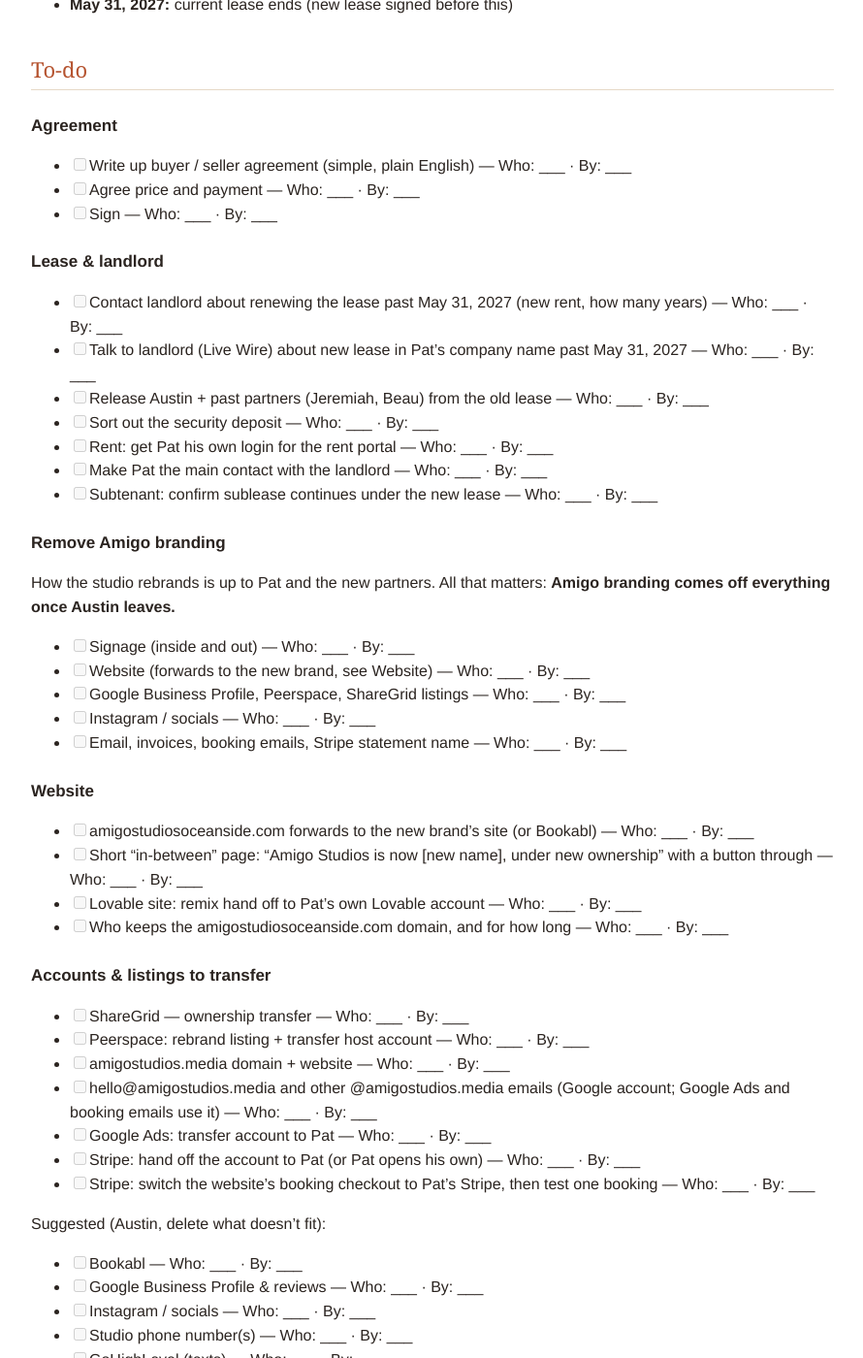
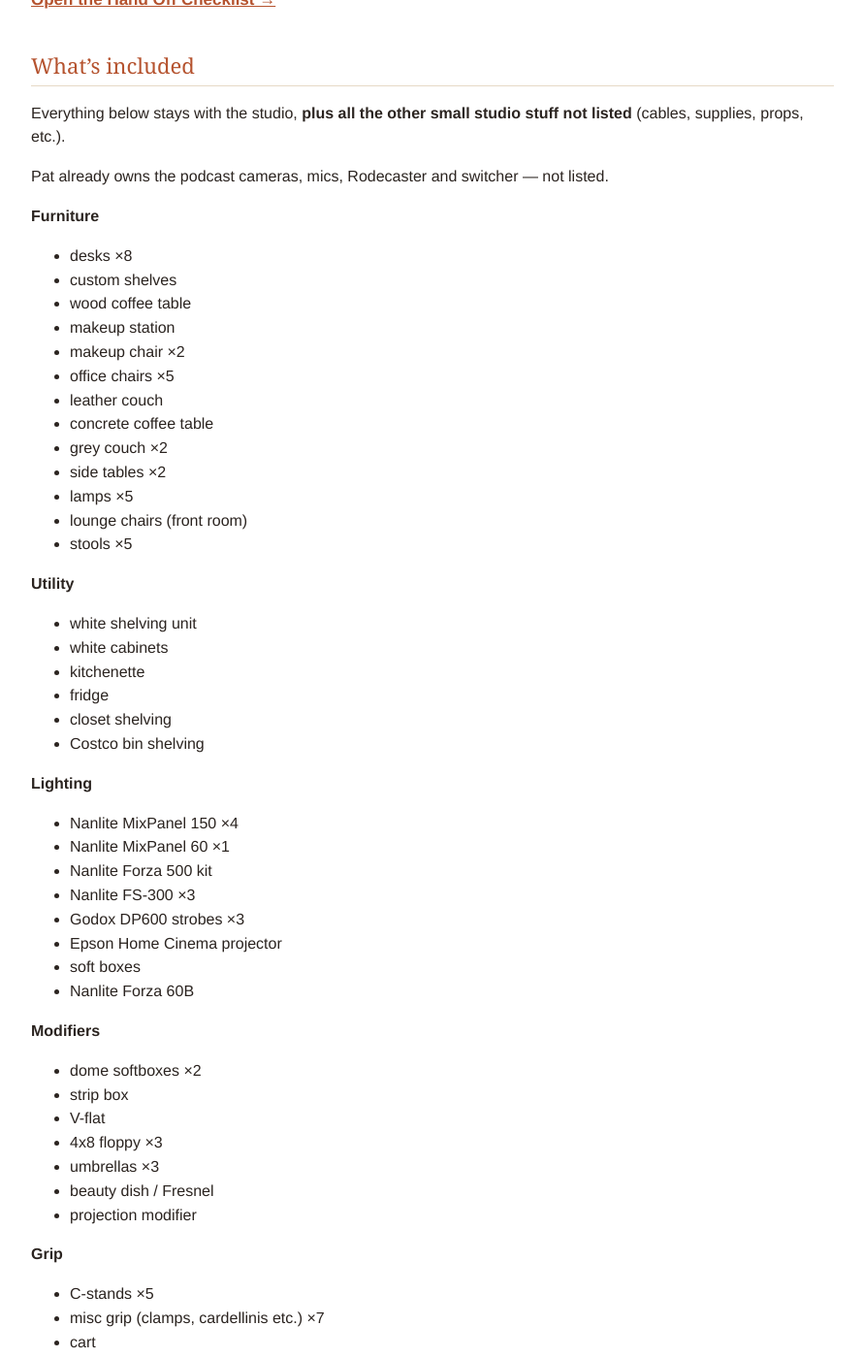
Before and after one commit to amigostudios/amigo-handoff, a Jekyll site: the page built from index.md, in a window 1280 px wide and 1400 px high, scrolled down 769 px. Shown: the whole window at 97% size, without its empty margins (194-1084 px from the left). Built offline with Jekyll 4.4.1, drawn with Linux system fonts in a browser that asks for light colours; some of the changed text lies outside the part shown.

Commit message:
Point fill-in parts to Paper; plan page is read-only
Co-Authored-By: Claude Opus 5.5 <noreply@anthropic.com>

```diff
--- a/index.md
+++ b/index.md
@@ -8,17 +8,13 @@ title: Amigo Studios hand off
 
 **[Our agreement →](agreement/)** where we each put our suggested terms &nbsp;·&nbsp; [Valuation & numbers](valuation/) ([PDF](files/amigo-studios-valuation.pdf))
 
-Everything for the hand off lives on this page. Tick boxes, fill in names and dates, add or delete lines: use "Edit this page" at the bottom.
+This page is the plan to read. Anything we fill in or tick off lives in Paper: [Hand Off Checklist](https://www.dropbox.com/cloud_docs/view/od9mOg64rsbSXsUvsiBIG?fileid_gid=lZwPI34jXkAAAAAAAAlU0g) · [main Paper doc](https://www.dropbox.com/cloud_docs/view/QrkvPT1p0sUTvUveXHUtL?fileid_gid=lZwPI34jXkAAAAAAAAlU0A).
 
 ## Who's involved
 
-| Name | Role | Share after hand off | Contact |
-|---|---|---|---|
-| Austin Faure | Current owner (75%), stepping out | — | |
-| Pat Lang | New owner (25% now) | | |
-| | New partner | | |
-| | New partner | | |
-| | New partner | | |
+- **Austin Faure**: current owner (75%), stepping out
+- **Pat Lang**: new owner
+- **New partners**: names go in the [main Paper doc](https://www.dropbox.com/cloud_docs/view/QrkvPT1p0sUTvUveXHUtL?fileid_gid=lZwPI34jXkAAAAAAAAlU0A)
 
 ## Timeline (tentative)
 
@@ -31,66 +27,9 @@ Everything for the hand off lives on this page. Tick boxes, fill in names and da
 
 ## To-do
 
-### Agreement
+The checklist lives in Paper so we can tick things off and add our own:
 
-- [ ] Write up buyer / seller agreement (simple, plain English) — Who: \_\_\_ · By: \_\_\_
-- [ ] Agree price and payment — Who: \_\_\_ · By: \_\_\_
-- [ ] Sign — Who: \_\_\_ · By: \_\_\_
-
-### Lease & landlord
-
-- [ ] Contact landlord about renewing the lease past May 31, 2027 (new rent, how many years) — Who: \_\_\_ · By: \_\_\_
-- [ ] Talk to landlord (Live Wire) about new lease in Pat's company name past May 31, 2027 — Who: \_\_\_ · By: \_\_\_
-- [ ] Release Austin + past partners (Jeremiah, Beau) from the old lease — Who: \_\_\_ · By: \_\_\_
-- [ ] Sort out the security deposit — Who: \_\_\_ · By: \_\_\_
-- [ ] Rent: get Pat his own login for the rent portal — Who: \_\_\_ · By: \_\_\_
-- [ ] Make Pat the main contact with the landlord — Who: \_\_\_ · By: \_\_\_
-- [ ] Subtenant: confirm sublease continues under the new lease — Who: \_\_\_ · By: \_\_\_
-
-### Remove Amigo branding
-
-How the studio rebrands is up to Pat and the new partners. All that matters: **Amigo branding comes off everything once Austin leaves.**
-
-- [ ] Signage (inside and out) — Who: \_\_\_ · By: \_\_\_
-- [ ] Website (forwards to the new brand, see Website) — Who: \_\_\_ · By: \_\_\_
-- [ ] Google Business Profile, Peerspace, ShareGrid listings — Who: \_\_\_ · By: \_\_\_
-- [ ] Instagram / socials — Who: \_\_\_ · By: \_\_\_
-- [ ] Email, invoices, booking emails, Stripe statement name — Who: \_\_\_ · By: \_\_\_
-
-### Website
-
-- [ ] amigostudiosoceanside.com forwards to the new brand's site (or Bookabl) — Who: \_\_\_ · By: \_\_\_
-- [ ] Short "in-between" page: "Amigo Studios is now [new name], under new ownership" with a button through — Who: \_\_\_ · By: \_\_\_
-- [ ] Lovable site: remix hand off to Pat's own Lovable account — Who: \_\_\_ · By: \_\_\_
-- [ ] Who keeps the amigostudiosoceanside.com domain, and for how long — Who: \_\_\_ · By: \_\_\_
-
-### Accounts & listings to transfer
-
-- [ ] ShareGrid — ownership transfer — Who: \_\_\_ · By: \_\_\_
-- [ ] Peerspace: rebrand listing + transfer host account — Who: \_\_\_ · By: \_\_\_
-- [ ] amigostudios.media domain + website — Who: \_\_\_ · By: \_\_\_
-- [ ] hello@amigostudios.media and other @amigostudios.media emails (Google account; Google Ads and booking emails use it) — Who: \_\_\_ · By: \_\_\_
-- [ ] Google Ads: transfer account to Pat — Who: \_\_\_ · By: \_\_\_
-- [ ] Stripe: hand off the account to Pat (or Pat opens his own) — Who: \_\_\_ · By: \_\_\_
-- [ ] Stripe: switch the website's booking checkout to Pat's Stripe, then test one booking — Who: \_\_\_ · By: \_\_\_
-
-Suggested (Austin, delete what doesn't fit):
-
-- [ ] Bookabl — Who: \_\_\_ · By: \_\_\_
-- [ ] Google Business Profile & reviews — Who: \_\_\_ · By: \_\_\_
-- [ ] Instagram / socials — Who: \_\_\_ · By: \_\_\_
-- [ ] Studio phone number(s) — Who: \_\_\_ · By: \_\_\_
-- [ ] GoHighLevel (texts) — Who: \_\_\_ · By: \_\_\_
-- [ ] Innago (subtenant rent) — Who: \_\_\_ · By: \_\_\_
-- [ ] Mercury / business bank — Who: \_\_\_ · By: \_\_\_
-- [ ] Utilities (SDG&E, internet) — Who: \_\_\_ · By: \_\_\_
-- [ ] Business insurance — Who: \_\_\_ · By: \_\_\_
-
-### Money & close-out
-
-- [ ] Final numbers on hand off day (bank balance, bills, prepaid bookings) — Who: \_\_\_ · By: \_\_\_
-- [ ] Take Austin off the LLC — Who: \_\_\_ · By: \_\_\_
-- [ ] Austin's exit from the LLC / taxes (ask CPA) — Who: \_\_\_ · By: \_\_\_
+### [Open the Hand Off Checklist →](https://www.dropbox.com/cloud_docs/view/od9mOg64rsbSXsUvsiBIG?fileid_gid=lZwPI34jXkAAAAAAAAlU0g)
 
 ## What's included
 
```
